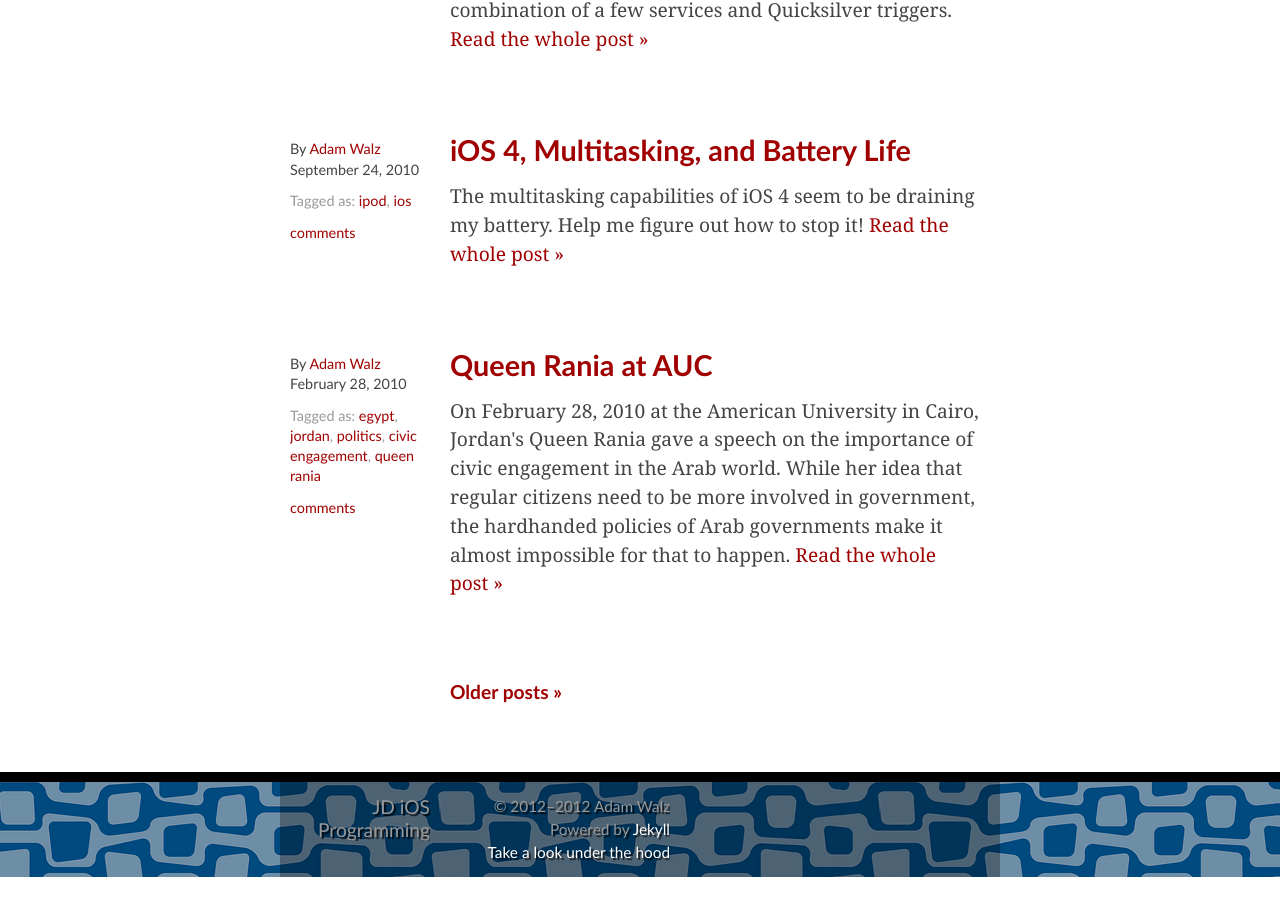
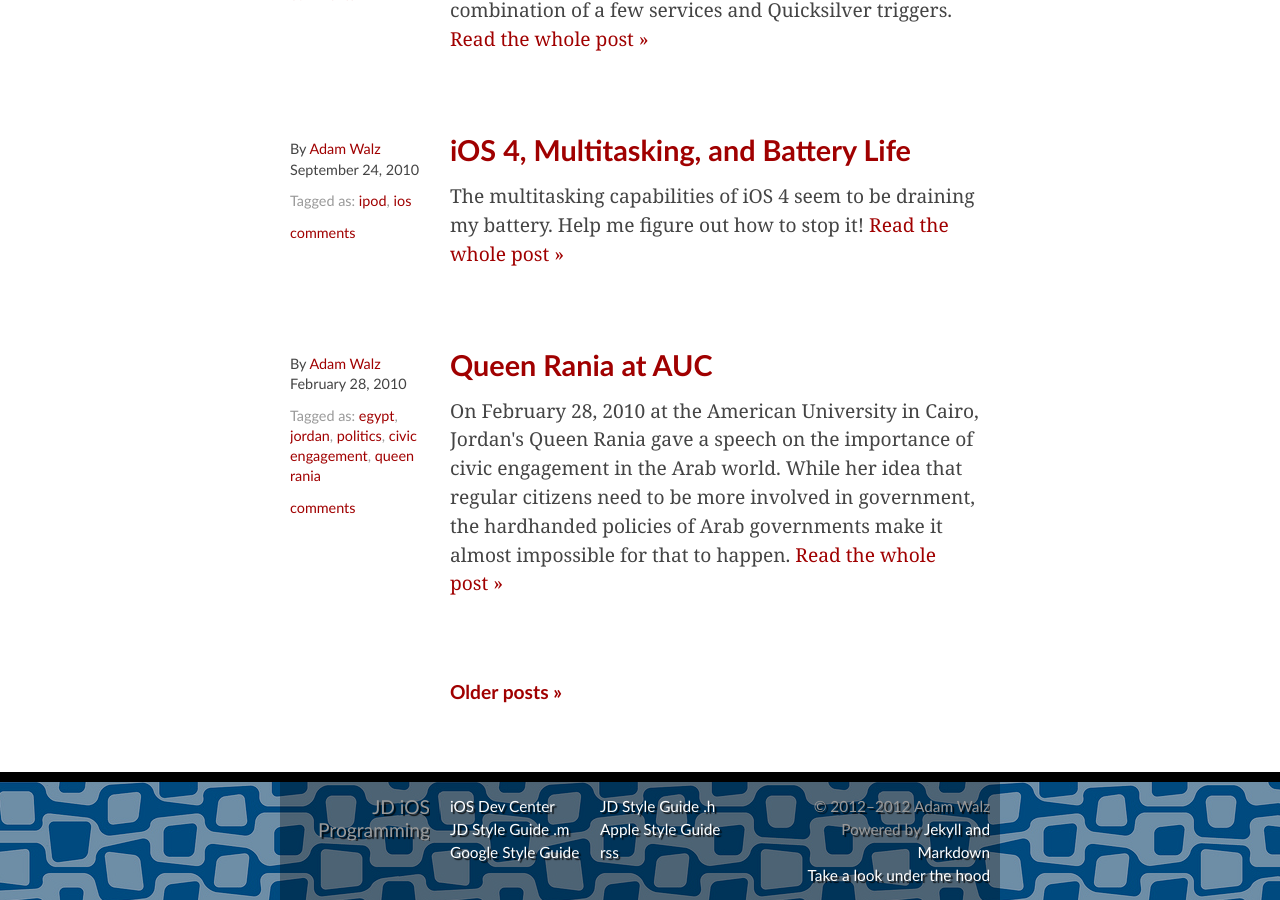
Before and after one commit to adamwalz/jdios-course-site, a Jekyll site: the page built from blog.html, in a window 1280 px wide and 900 px high, scrolled down 839 px. Built offline with Jekyll 4.4.1, drawn with Linux system fonts in a browser that asks for light colours; some web fonts are replaced; Markdown is read by kramdown in place of the engine named in the settings; comment, search, counter and statistics services are not loaded; before the commit the page ends 1716 px from its top, so only the background shows below that.

Commit message:
Add help links to footer

```diff
--- a/_includes/footer.html
+++ b/_includes/footer.html
@@ -5,22 +5,19 @@
         <h3>JD iOS Programming</h3>
       </div>
       <div class="column grid_4 online">
-											<!-- <ul>
-												<li><a href="http://www.heissatopia.com" title="Heissatopia" rel="me">Heissatopia</a></li>
-												<li><a href="http://profiles.google.com/andrewheiss" rel="me">Google</a></li>
-												<li><a href="http://www.facebook.com/andrewheiss" title="Andrew Heiss on Facebook" rel="me">Facebook</a></li>
-												<li><a href="http://twitter.com/andrewheiss" title="Andrew Heiss on Twitter" rel="me">Twitter</a></li>
-												<li><a href="http://www.linkedin.com/in/andrewheiss" title="Andrew Heiss on LinkedIn" rel="me">LinkedIn</a></li>
-												<li><a href="http://www.google.com/reader/shared/andrewheiss" title="Andrew's Shared Items" rel="me">Google Reader</a></li>
-												<li><a href="http://github.com/andrewheiss" title="Andrew Heiss on GitHub" rel="me">GitHub</a></li>
-												<li><a href="http://www.goodreads.com/user/show/2733632-andrew-heiss" title="Andrew Heiss on Goodreads" rel="me">Goodreads</a></li>
-												<li><a href="http://www.flickr.com/photos/andrewheiss" title="Andrew Heiss on Flickr" rel="me">Flickr</a></li>
-												<li><a href="http://stores.lulu.com/andrewheiss" title="Andrew Heiss on Lulu.com" rel="me">Lulu</a></li>
-											</ul> -->
+        <ul>
+          <li><a href="https://developer.apple.com/devcenter/ios/index.action" title="Heissatopia" rel="help">iOS Dev Center</a></li>
+          <li><a href="http://gist.github.com/4192238" title="Header Style Guide" rel="me">JD Style Guide .h</a></li>
+          <li><a href="http://gist.github.com/4192229" title="Implementation Style Guide" rel="help">JD Style Guide .m</a></li>
+          <li><a href="https://developer.apple.com/library/mac/#documentation/Cocoa/Conceptual/CodingGuidelines/CodingGuidelines.html" title="Apple's Cocoa Style Guide" rel="help">Apple Style Guide</a></li>
+          <li><a href="http://google-styleguide.googlecode.com/svn/trunk/objcguide.xml" title="Google's Objective-C Style Guide" rel="help">Google Style Guide</a></li>
+          <li><a href="http://jd-ios.github.com/atom" title="JD iOS RSS Feed" rel="me">rss</a></li>
+        </ul>
       </div>
       <div class="column grid_3 copyright">
         <p>&copy; 2012&ndash;{{ 'now' | date: "%Y" }} Adam Walz</p>
-						<p>Powered by <a href="http://github.com/mojombo/jekyll" title="mojombo's jekyll at master - GitHub">Jekyll</a></p>
+        <p>Powered by <a href="http://github.com/mojombo/jekyll" title="mojombo's jekyll at master - GitHub">Jekyll
+           and <a href="http://daringfireball.net/projects/markdown" title="John Gruber's Markdown Syntax - Daring Fireball">Markdown</a></p>
         <p><a href="https://github.com/jd-ios/jd-ios.github.com">Take a look under the hood</a></p>
       </div>
       <div id="print-message" class="column grid_6">
```
Lines whose indentation alone changed are shown as unchanged.
